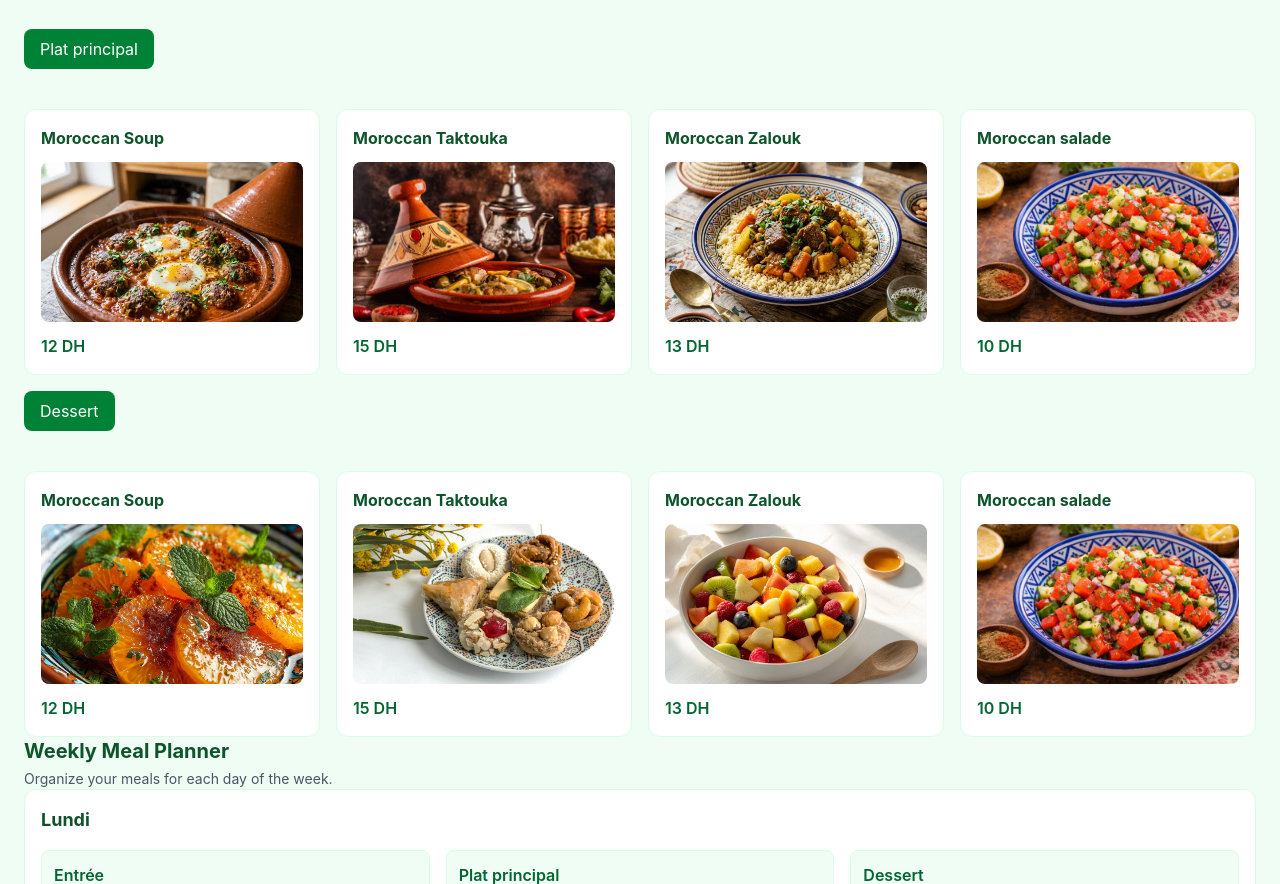
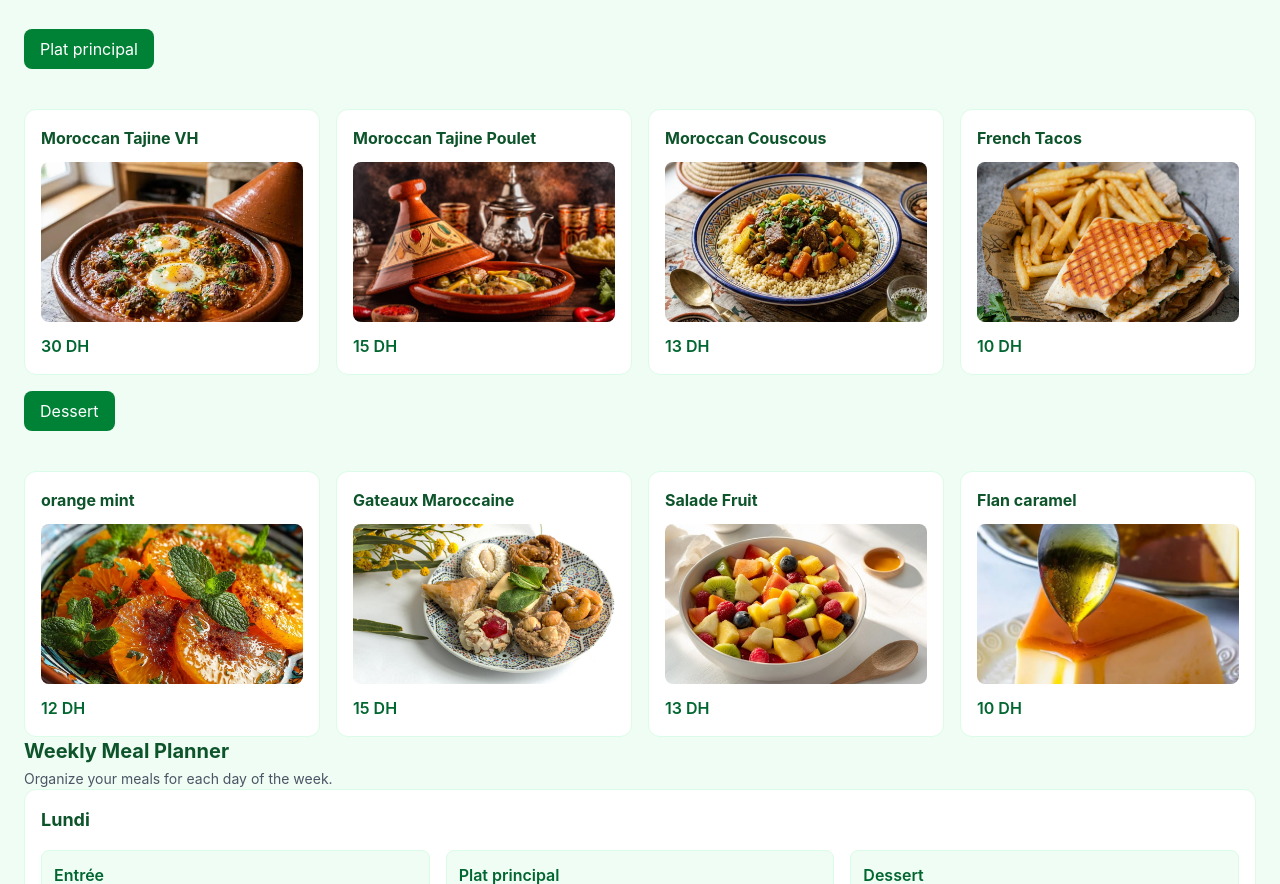
Before and after one commit to baghareda/cantina, a website: page index.html in a window 1280 px wide. Shown: the part 708-1592 px from the top of the page. Drawn offline with Linux system fonts and the light colour scheme.

Commit message:
fixing the images and prices

```diff
--- a/index.html
+++ b/index.html
@@ -74,26 +74,26 @@
             </div>
             <div class="grid grid-cols-1 sm:grid-cols-2 lg:grid-cols-4 gap-4 mt-5">
                 <div class="mt-5 max-w-xs bg-white p-4 rounded-xl border border-green-100">
-                    <h3 class="font-bold text-green-900">Moroccan Soup</h3>
+                    <h3 class="font-bold text-green-900">Moroccan Tajine VH</h3>
                     <img src="images/lunch1.jpeg" alt="Moroccan soup" class="w-full h-40 object-cover rounded-lg mt-3">
-                    <p class="mt-3 text-green-800 font-semibold">12 DH</p>
+                    <p class="mt-3 text-green-800 font-semibold">30 DH</p>
                 </div>
 
                 <div class="mt-5 max-w-xs bg-white p-4 rounded-xl border border-green-100">
-                    <h3 class="font-bold text-green-900">Moroccan Taktouka</h3>
+                    <h3 class="font-bold text-green-900">Moroccan Tajine Poulet</h3>
                     <img src="images/lunch2.jpeg" alt="Moroccan-taktouka" class="w-full h-40 object-cover rounded-lg mt-3">
                     <p class="mt-3 text-green-800 font-semibold">15 DH</p>
                 </div>
 
                 <div class="mt-5 max-w-xs bg-white p-4 rounded-xl border border-green-100">
-                    <h3 class="font-bold text-green-900">Moroccan Zalouk</h3>
+                    <h3 class="font-bold text-green-900">Moroccan Couscous</h3>
                     <img src="images/lunch3.jpeg" alt="Moroccan-zalouk" class="w-full h-40 object-cover rounded-lg mt-3">
                     <p class="mt-3 text-green-800 font-semibold">13 DH</p>
                 </div>
 
                 <div class="mt-5 max-w-xs bg-white p-4 rounded-xl border border-green-100">
-                    <h3 class="font-bold text-green-900">Moroccan salade</h3>
-                    <img src="images/moroccan-tomato-and-cucumber-salad.jpg" alt="Moroccan salade" class="w-full h-40 object-cover rounded-lg mt-3">
+                    <h3 class="font-bold text-green-900">French Tacos</h3>
+                    <img src="images/french-taco.jpg" alt="french-tacos" class="w-full h-40 object-cover rounded-lg mt-3">
                     <p class="mt-3 text-green-800 font-semibold">10 DH</p>
                 </div>
             </div>
@@ -107,26 +107,26 @@
             </div>
             <div class="grid grid-cols-1 sm:grid-cols-2 lg:grid-cols-4 gap-4 mt-5">
                 <div class="mt-5 max-w-xs bg-white p-4 rounded-xl border border-green-100">
-                    <h3 class="font-bold text-green-900">Moroccan Soup</h3>
+                    <h3 class="font-bold text-green-900">orange mint</h3>
                     <img src="images/dessert1.jpeg" alt="Moroccan soup" class="w-full h-40 object-cover rounded-lg mt-3">
                     <p class="mt-3 text-green-800 font-semibold">12 DH</p>
                 </div>
 
                 <div class="mt-5 max-w-xs bg-white p-4 rounded-xl border border-green-100">
-                    <h3 class="font-bold text-green-900">Moroccan Taktouka</h3>
+                    <h3 class="font-bold text-green-900">Gateaux Maroccaine</h3>
                     <img src="images/dessert2.jpeg" alt="Moroccan-taktouka" class="w-full h-40 object-cover rounded-lg mt-3">
                     <p class="mt-3 text-green-800 font-semibold">15 DH</p>
                 </div>
 
                 <div class="mt-5 max-w-xs bg-white p-4 rounded-xl border border-green-100">
-                    <h3 class="font-bold text-green-900">Moroccan Zalouk</h3>
+                    <h3 class="font-bold text-green-900">Salade Fruit</h3>
                     <img src="images/dessert3.jpeg" alt="Moroccan-zalouk" class="w-full h-40 object-cover rounded-lg mt-3">
                     <p class="mt-3 text-green-800 font-semibold">13 DH</p>
                 </div>
 
                 <div class="mt-5 max-w-xs bg-white p-4 rounded-xl border border-green-100">
-                    <h3 class="font-bold text-green-900">Moroccan salade</h3>
-                    <img src="images/moroccan-tomato-and-cucumber-salad.jpg" alt="Moroccan salade" class="w-full h-40 object-cover rounded-lg mt-3">
+                    <h3 class="font-bold text-green-900">Flan caramel</h3>
+                    <img src="images/no-bake-flan_-5.jpg.jpg" alt="flan" class="w-full h-40 object-cover rounded-lg mt-3">
                     <p class="mt-3 text-green-800 font-semibold">10 DH</p>
                 </div>
             </div>
```
Also changed, not shown: images/french-taco.jpg (added), images/no-bake-flan_-5.jpg.jpg (added).
